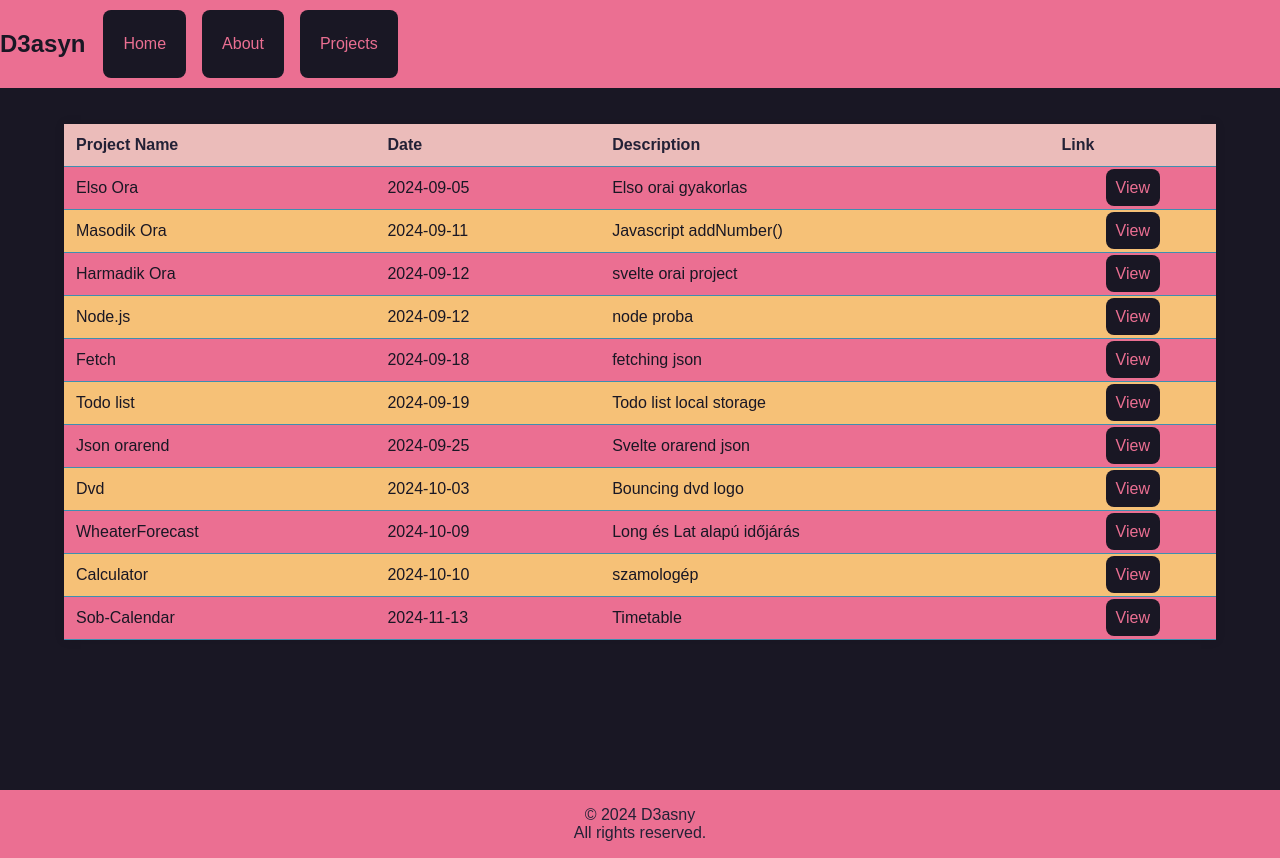
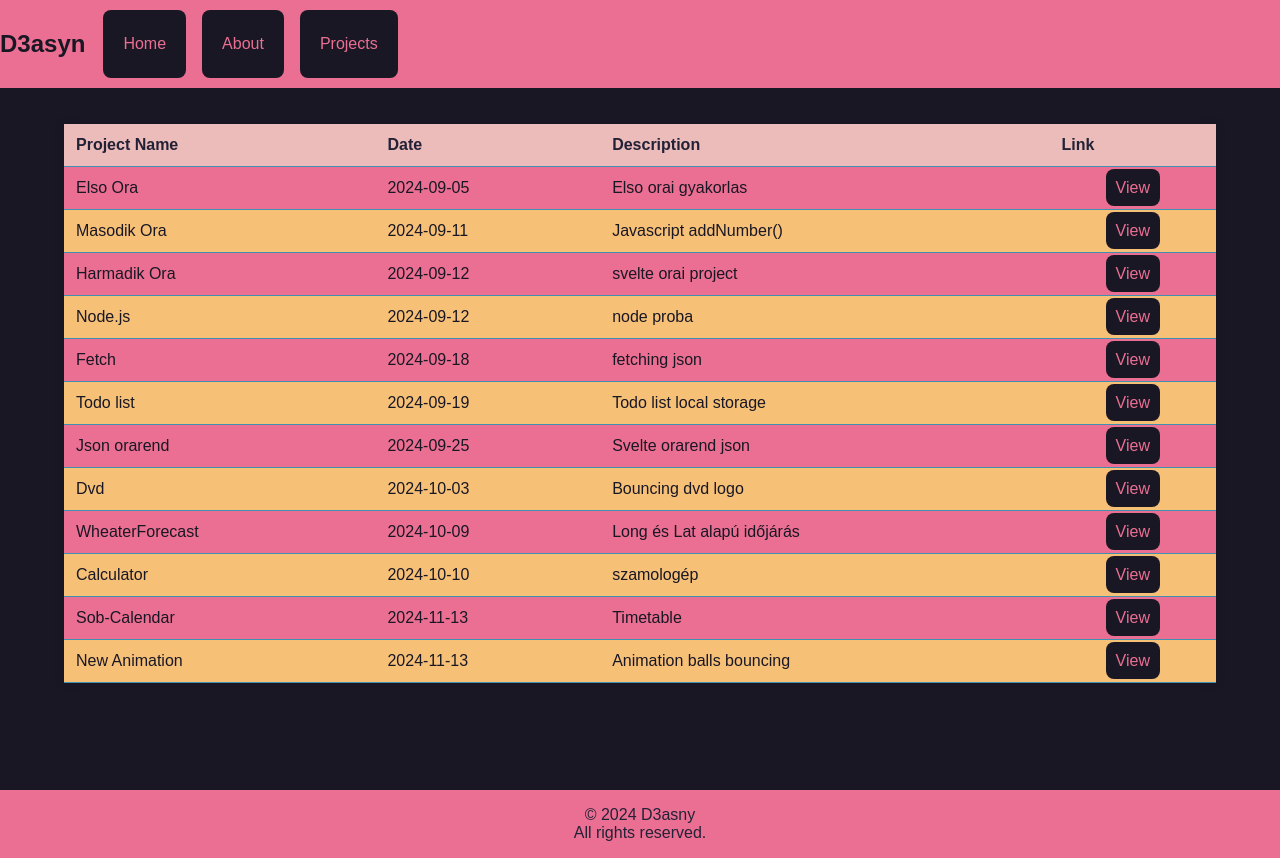
Before and after one commit to D3asyn/Portfolio, a SvelteKit app: page /projects in a window 1280 px wide. Built offline with nearby package versions, Linux system fonts and the light colour scheme.

Commit message:
Update +page.svelte

```diff
--- a/src/routes/projects/+page.svelte
+++ b/src/routes/projects/+page.svelte
@@ -65,6 +65,12 @@
 			desc: 'Timetable',
 			date: '2024-11-13',
 			link: 'https://sob-calendar.vercel.app'
+		},
+		{
+			name: 'New Animation',
+			desc: 'Animation balls bouncing',
+			date: '2024-11-13',
+			link: 'https://github.com/D3asyn/animationsvelte'
 		}
 ];
 
```
